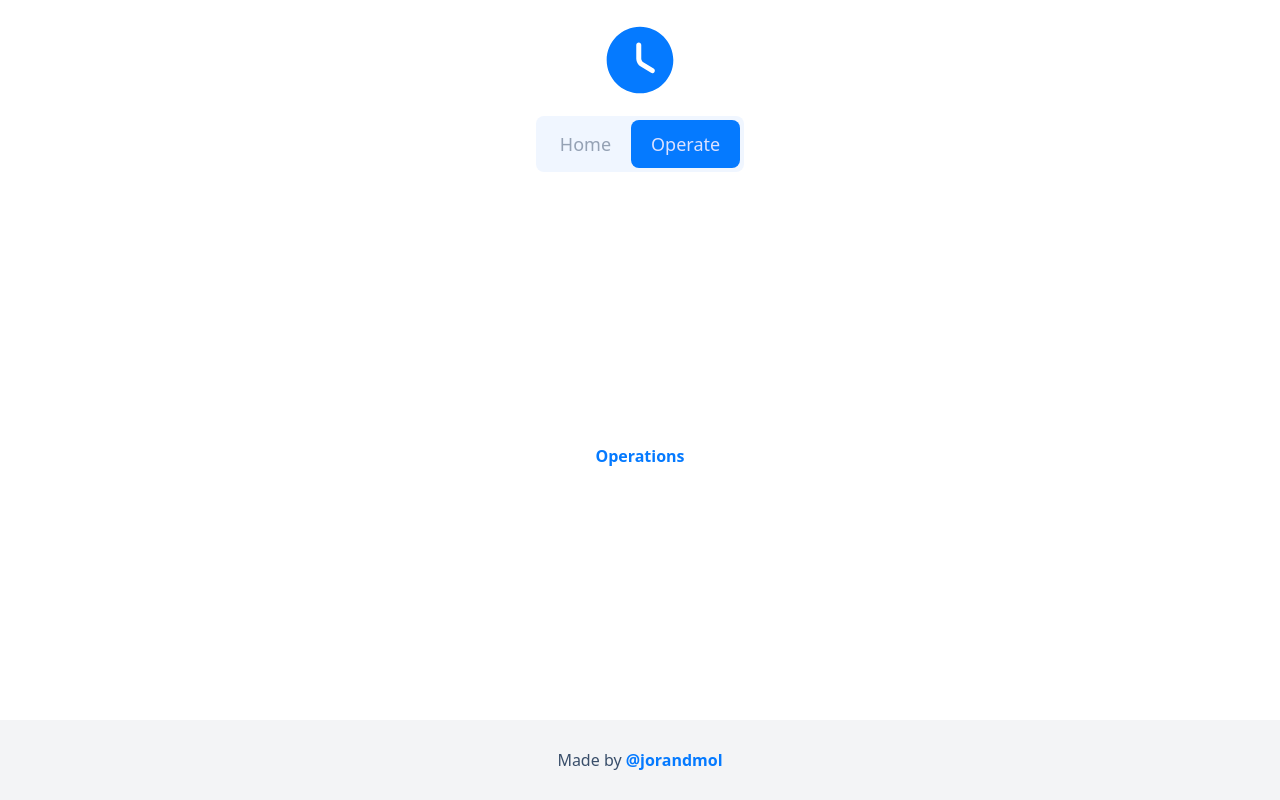
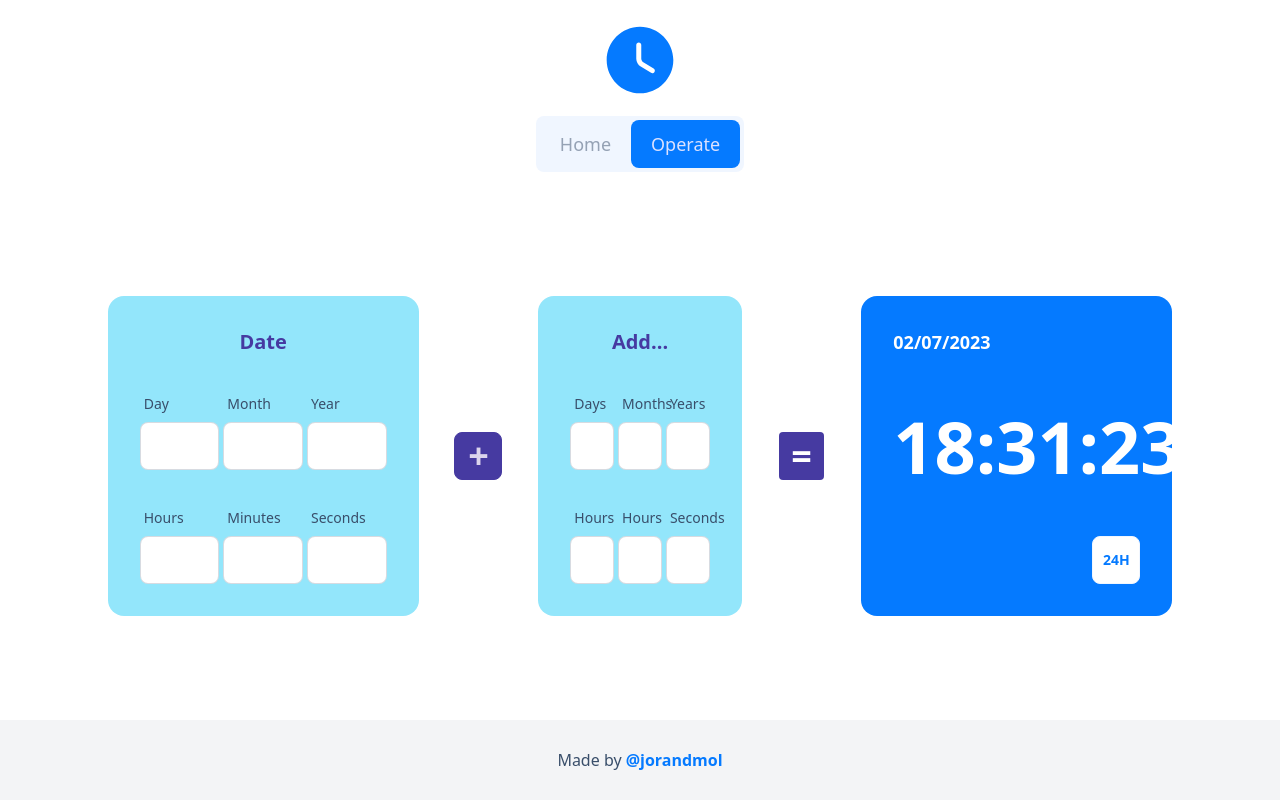
Before and after one commit to jorandmol/clock-app, a SvelteKit app: page /operate in a window 1280 px wide. Built offline with nearby package versions, Linux system fonts and the light colour scheme.

Commit message:
Create operations page structure

```diff
--- a/src/routes/operate/+page.svelte
+++ b/src/routes/operate/+page.svelte
@@ -1,5 +1,122 @@
 <script lang="ts">
+    let addOperation: boolean = true;
 
 </script>
 
-<h1 class="text-primary font-bold">Operations</h1>
+<div class="grid grid-cols-1 lg:grid-cols-12 gap-3">
+	<div class="card lg:h-80 lg:col-start-2 lg:col-span-3 bg-info text-secondary">
+		<div class="card-body h-full flex flex-col items-center content-center justify-between">
+			<h2 class="card-title">Date</h2>
+            <div class="grid grid-cols-3 gap-1">
+                <div class="form-control">
+                    <label class="label" for="day">
+                        <span class="label-text">Day</span>
+                    </label>
+                    <input id="day" name="day" type="text" class="input input-bordered" />
+                </div>
+                <div class="form-control">
+                    <label class="label" for="month">
+                        <span class="label-text">Month</span>
+                    </label>
+                    <input id="month" name="month" type="text" class="input input-bordered" />
+                </div>
+                <div class="form-control">
+                    <label class="label" for="year">
+                        <span class="label-text">Year</span>
+                    </label>
+                    <input id="year" name="year" type="text" class="input input-bordered" />
+                </div>
+            </div>
+            <div class="grid grid-cols-3 gap-1">
+                <div class="form-control">
+                    <label class="label" for="hours">
+                        <span class="label-text">Hours</span>
+                    </label>
+                    <input id="hours" name="hours" type="text" class="input input-bordered" />
+                </div>
+                <div class="form-control">
+                    <label class="label" for="minutes">
+                        <span class="label-text">Minutes</span>
+                    </label>
+                    <input id="minutes" name="minutes" type="text" class="input input-bordered" />
+                </div>
+                <div class="form-control">
+                    <label class="label" for="seconds">
+                        <span class="label-text">Seconds</span>
+                    </label>
+                    <input id="seconds" name="seconds" type="text" class="input input-bordered" />
+                </div>
+            </div>
+		</div>
+	</div>
+    <div class="flex h-10 lg:h-80 justify-center content-center">
+		<button class="my-auto btn btn-square btn-secondary hover:border-secondary" on:click={() => addOperation = !addOperation}>
+            <span class="font-bold text-4xl">{addOperation ? '+' : '-'}</span>
+        </button>
+	</div>
+    <div class="card lg:h-80 lg:col-span-2 bg-info text-secondary">
+		<div class="card-body h-full flex flex-col items-center content-center justify-between">
+			<h2 class="card-title">{addOperation ? 'Add' : 'Substract'}...</h2>
+            <div class="grid grid-cols-3 gap-1">
+                <div class="form-control">
+                    <label class="label" for="day">
+                        <span class="label-text">Days</span>
+                    </label>
+                    <input id="day" name="day" type="text" class="input input-bordered" />
+                </div>
+                <div class="form-control">
+                    <label class="label" for="month">
+                        <span class="label-text">Months</span>
+                    </label>
+                    <input id="month" name="month" type="text" class="input input-bordered" />
+                </div>
+                <div class="form-control">
+                    <label class="label" for="year">
+                        <span class="label-text">Years</span>
+                    </label>
+                    <input id="year" name="year" type="text" class="input input-bordered" />
+                </div>
+            </div>
+            <div class="grid grid-cols-3 gap-1">
+                <div class="form-control">
+                    <label class="label" for="hours">
+                        <span class="label-text">Hours</span>
+                    </label>
+                    <input id="hours" name="hours" type="text" class="input input-bordered" />
+                </div>
+               <div class="form-control">
+                    <label class="label" for="hours">
+                        <span class="label-text">Hours</span>
+                    </label>
+                    <input id="hours" name="hours" type="text" class="input input-bordered" />
+                </div>
+                <div class="form-control">
+                    <label class="label" for="seconds">
+                        <span class="label-text">Seconds</span>
+                    </label>
+                    <input id="seconds" name="seconds" type="text" class="input input-bordered" />
+                </div>
+            </div>
+		</div>
+	</div>
+    <div class="flex h-10 lg:h-80 justify-center content-center">
+		<div class="my-auto card rounded bg-secondary text-white py-1 px-3">
+            <span class="font-bold text-4xl">=</span>
+        </div>
+	</div>
+    <div class="card lg:h-80 lg:col-span-3 bg-primary text-white">
+		<div class="card-body">
+			<div class="card-title h-full flex flex-col items-center content-center justify-between">
+				<h2 class="w-full text-lg text-left">02/07/2023</h2>
+				<h1 class="w-full text-7xl text-center">18:31:23</h1>
+				<div class="w-full flex justify-end">
+					<label class="btn btn-square swap bg-white text-primary p-2">
+						<input type="checkbox" />
+						<div class="swap-on">12h</div>
+						<div class="swap-off">24h</div>
+					</label>
+				</div>
+			</div>
+		</div>
+	</div>
+</div>
```
